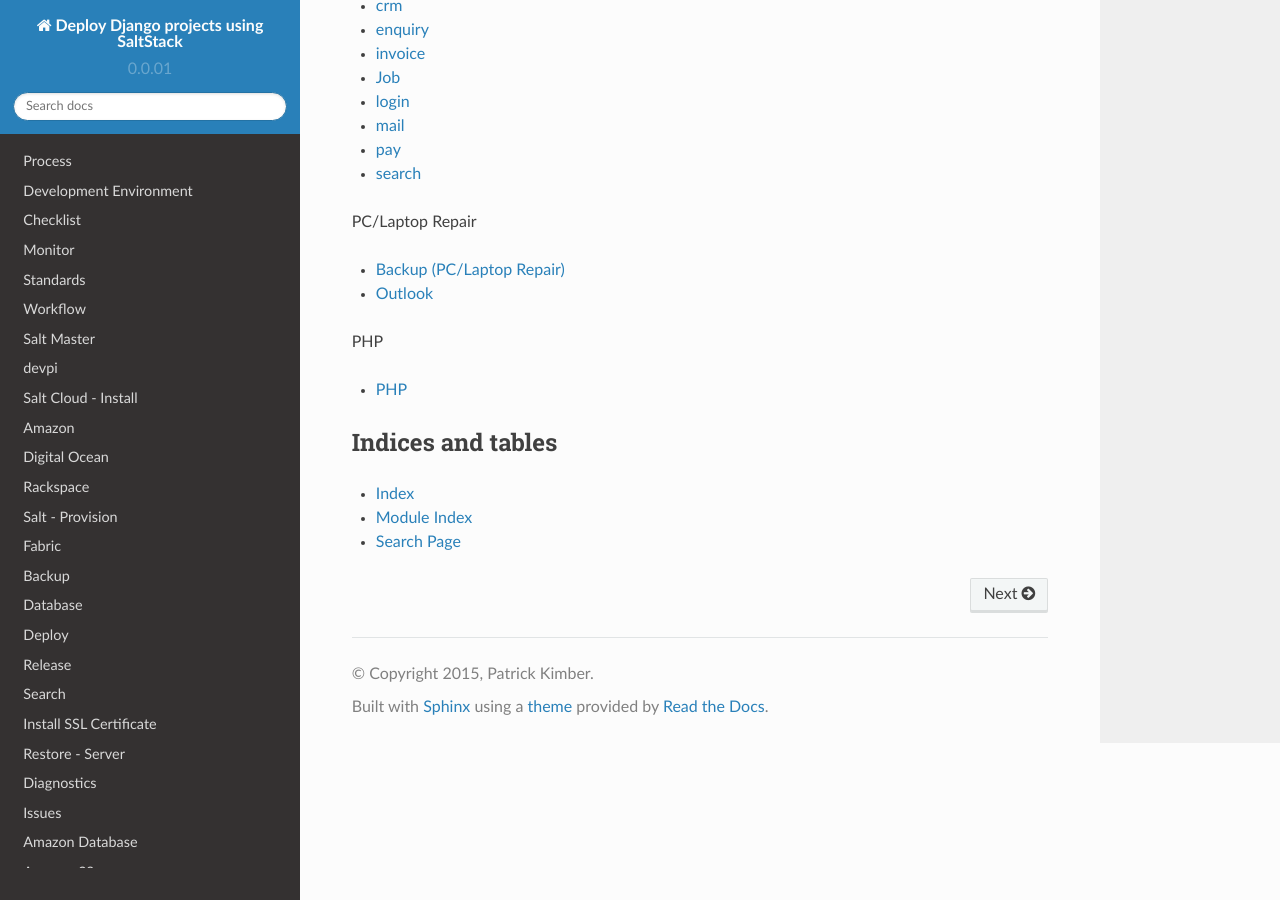
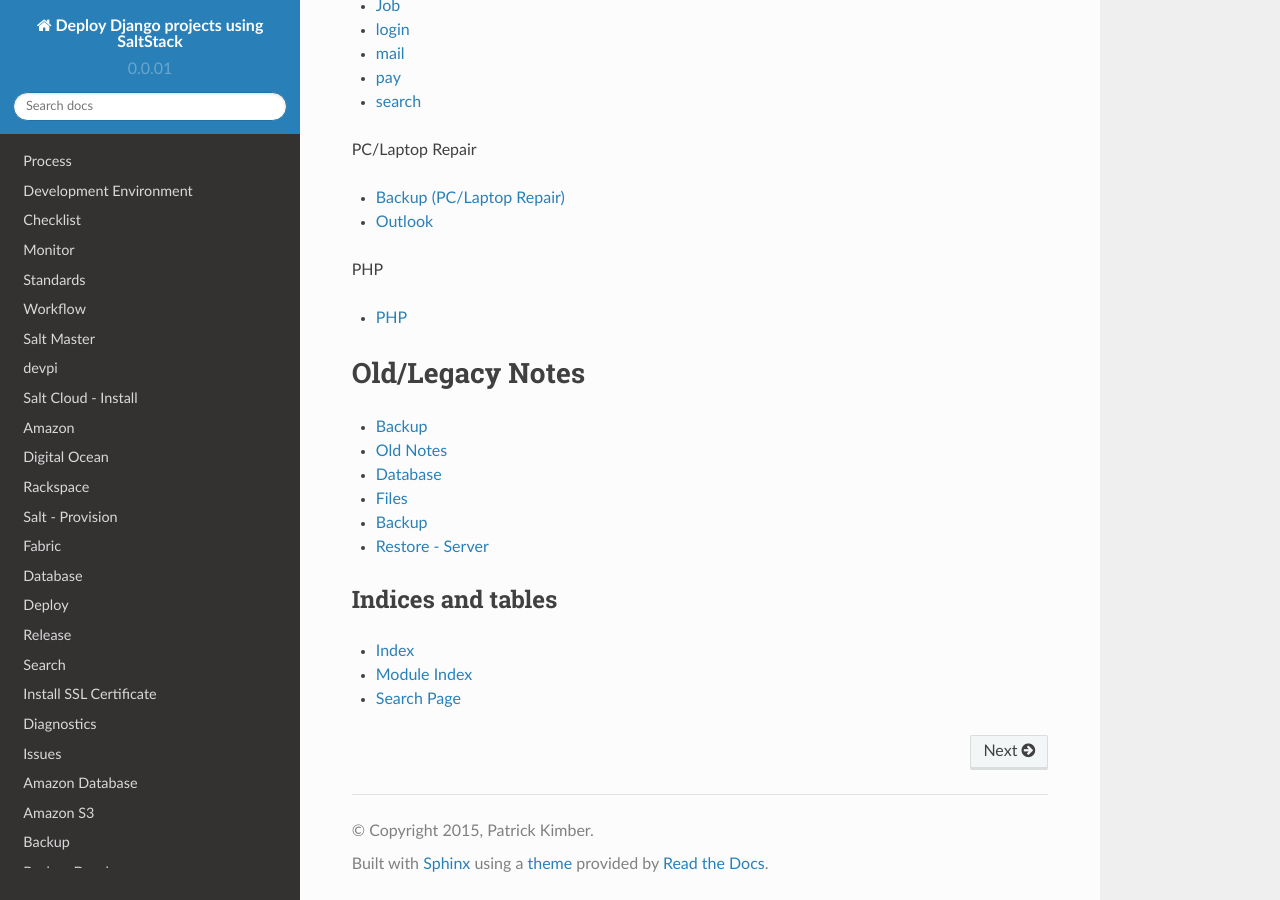
Before and after one commit to pkimber/old-docs-migrated-to-gitlab, a Sphinx documentation site: the page built from source/index.rst, in a window 1280 px wide and 900 px high, scrolled down 2062 px. Built offline with Sphinx 7.4.7 and the Read the Docs theme 2.0.0, drawn with Linux system fonts in a browser that asks for light colours; some of the changed text lies outside the part shown.

Commit message:
move legacy notes

```diff
--- a/source/fabric-database.rst
+++ b/source/fabric-database.rst
@@ -37,4 +37,3 @@
 
 - :doc:`backup`
 - :doc:`dev-restore`
-- :doc:`restore`
--- a/source/index.rst
+++ b/source/index.rst
@@ -131,6 +127,16 @@
 
    php
 
+Old/Legacy Notes
+****************
+
+.. toctree::
+   :maxdepth: 1
+
+   old/dev-backup
+   old/dev-restore
+   old/fabric-backup
+   old/restore
 
 Indices and tables
 ==================
--- a/source/restore.rst
+++ b/source/old/restore.rst
@@ -21,7 +21,7 @@
   cd ~/repo/backup/postgres/
   psql -X -U postgres -c "DROP DATABASE hatherleigh_info"
 
-On your workstation, re-create the database.  See :doc:`fabric-database`
+On your workstation, re-create the database.  See :doc:`../fabric-database`
 
 .. note::
 
```
Also changed, not shown: other parts of source/index.rst (+0 -4 lines), source/dev-restore.rst (+0 -37 lines), source/old/dev-restore.rst (added, +36 -0 lines), source/old/dev-backup.rst (renamed from source/dev-backup.rst), source/old/fabric-backup.rst (renamed from source/fabric-backup.rst).
